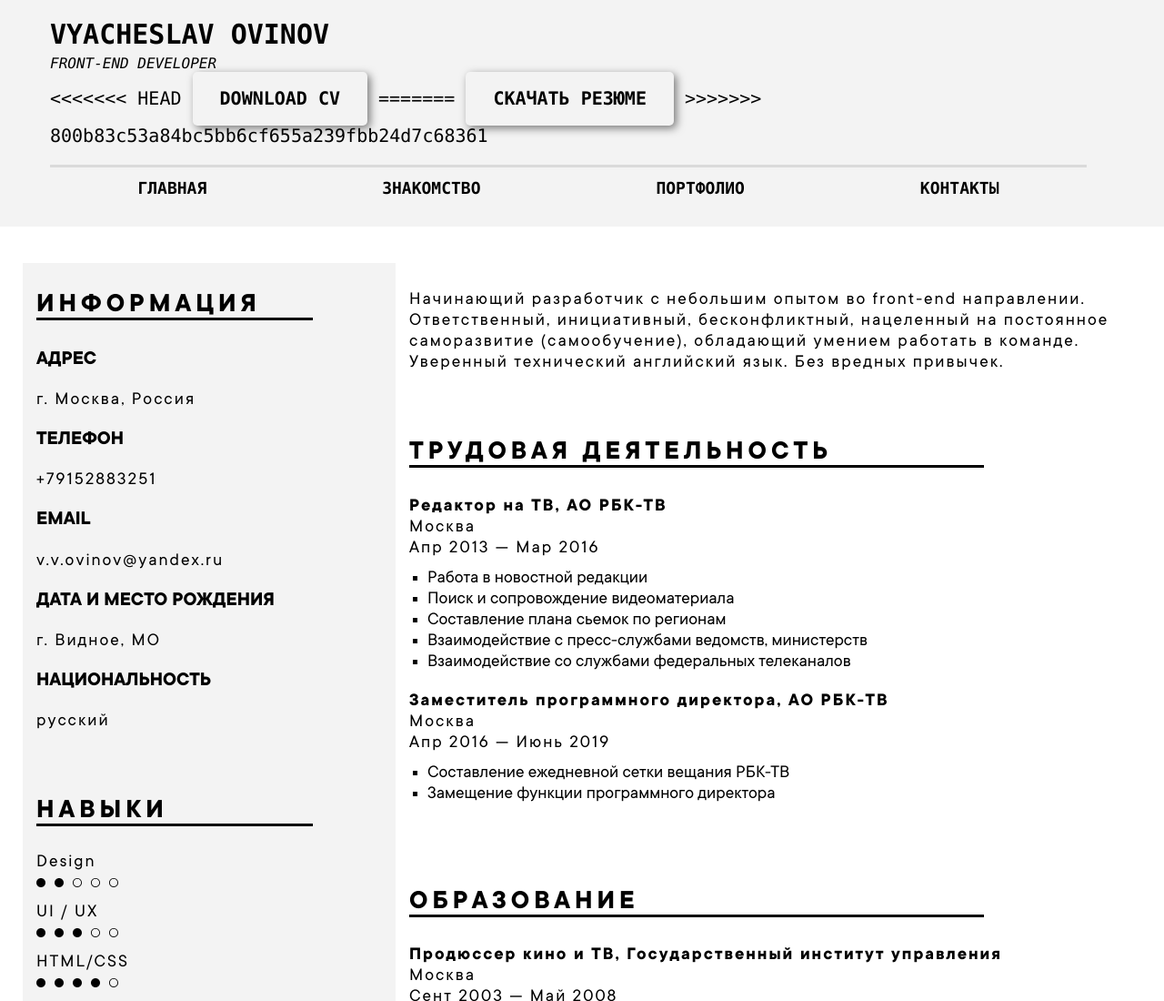
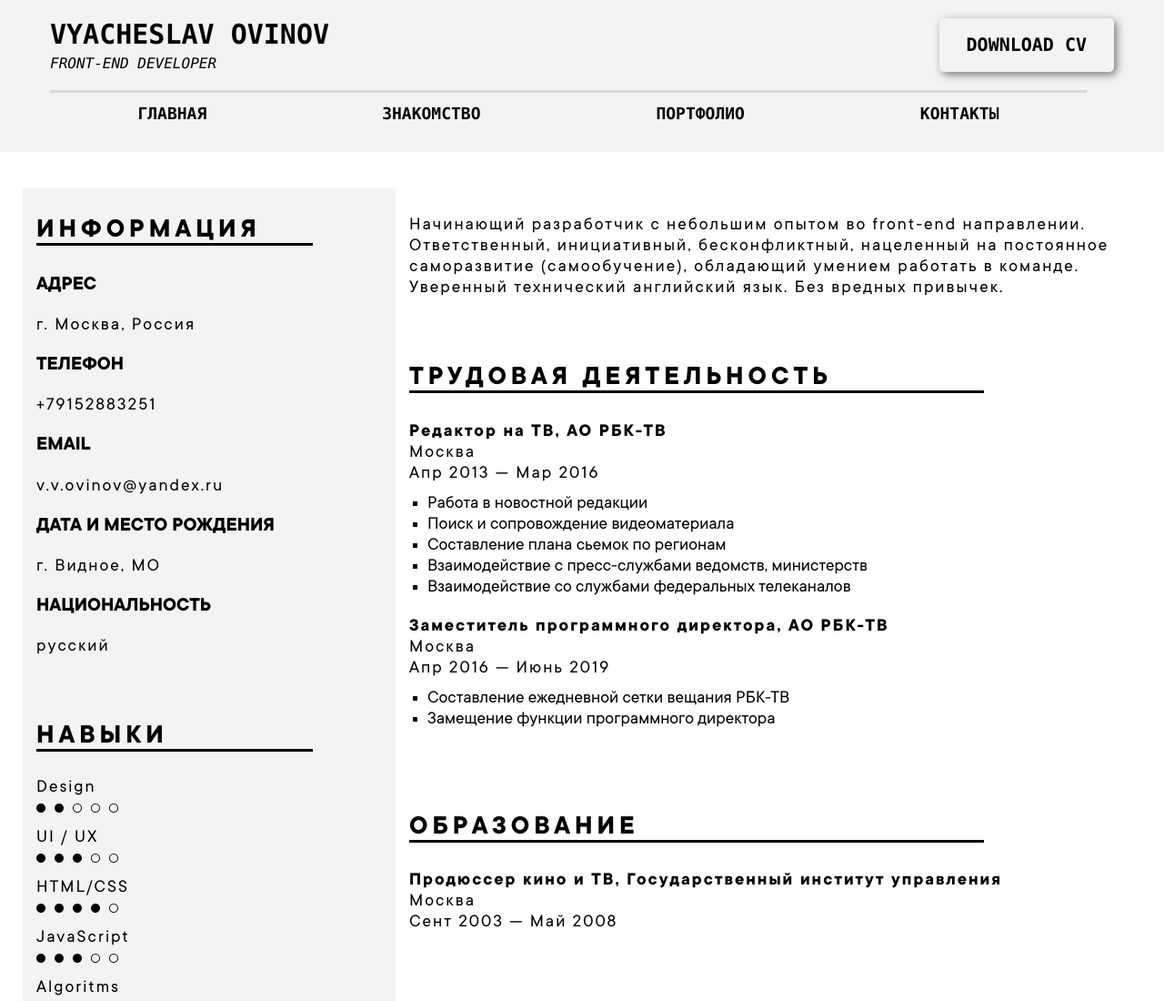
Before and after one commit to vovinov/vovinov.github.io, a website: page index.html in a window 1280 px wide. Shown: the top 1100 px of the page at 91% size. Drawn offline with nearby package versions, Linux system fonts and the light colour scheme; files whose address does not match are found by name.

Commit message:
bug fixes

```diff
--- a/index.html
+++ b/index.html
@@ -22,11 +22,7 @@
                     <p class="header__subtitle">Front-end developer</p>
                 </div>
                 <div class="header__link">
-<<<<<<< HEAD
                     <a href="https://yadi.sk/i/CnSzDf_Z11U3HQ" class="header__btn" target="blank">Download CV</a>
-=======
-                    <a href="https://yadi.sk/i/CnSzDf_Z11U3HQ" class="header__btn" target="blank">Скачать резюме</a>
->>>>>>> 800b83c53a84bc5bb6cf655a239fbb24d7c68361
                 </div>
                 <nav class="nav">
                     <ul class="nav__list">
```
